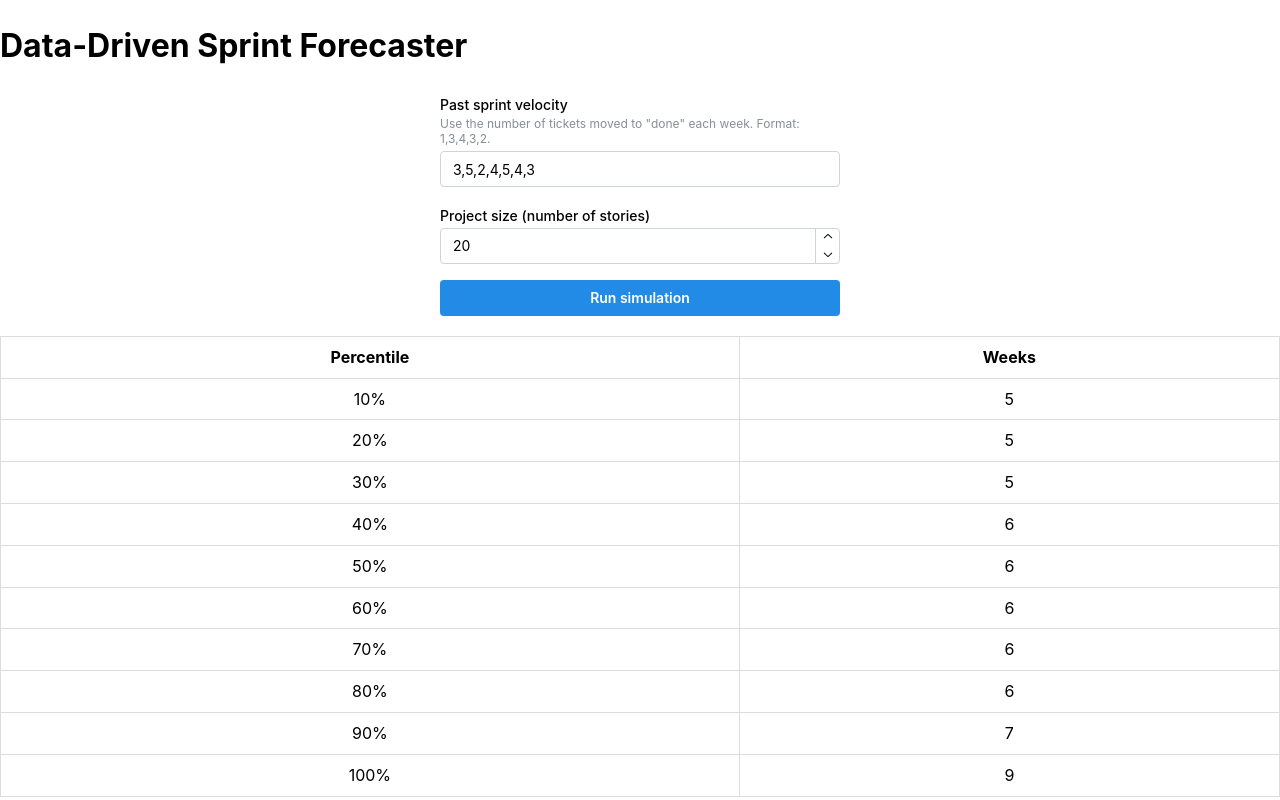
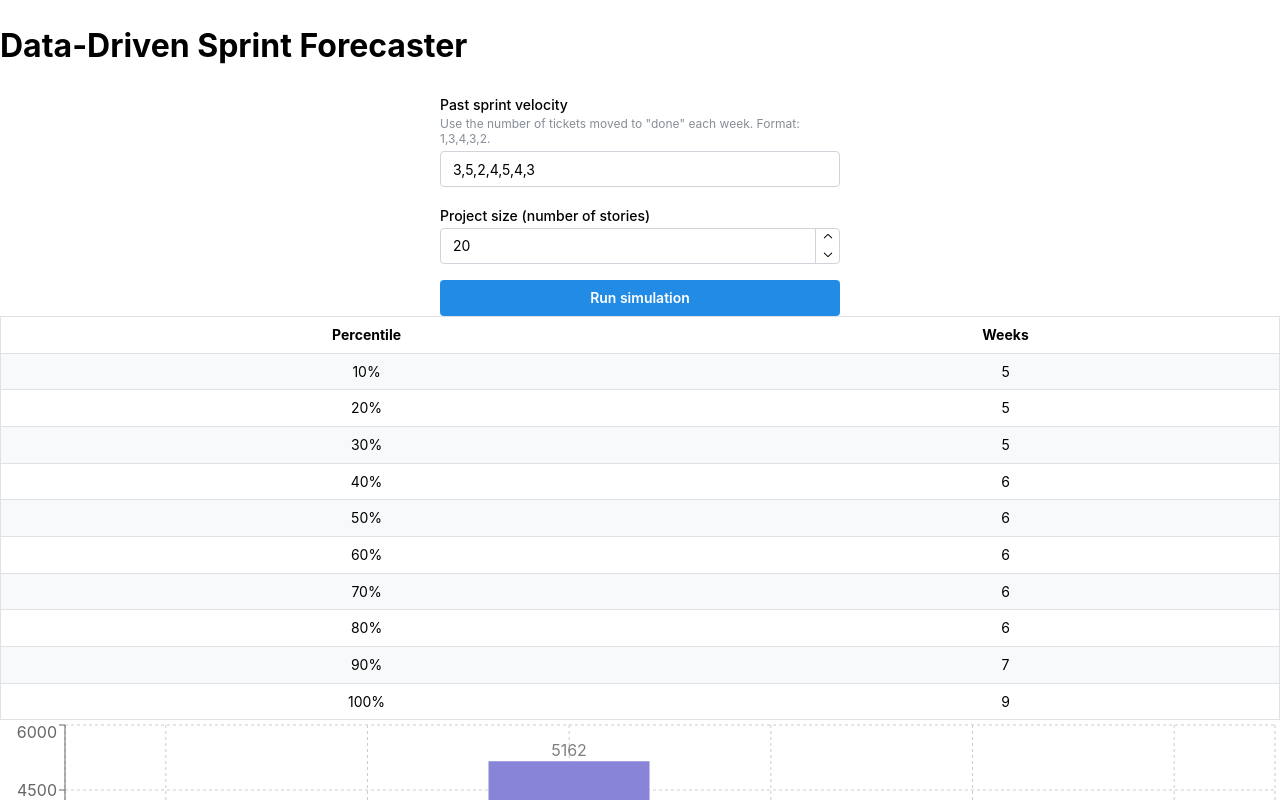
Before and after one commit to ZakLaughton/monte-carlo-forecaster, a React (Vite) app: page / in a window 1280 px wide. Both pictures are taken after a click on the button "Run simulation". Shown: the top 800 px of the page. Built offline with nearby package versions, Linux system fonts and the light colour scheme.

Commit message:
migrate results table to mantine

```diff
--- a/src/components/DeliveryOddsChart.tsx
+++ b/src/components/DeliveryOddsChart.tsx
@@ -10,6 +10,7 @@ import {
 import { BarChart, Bar } from "recharts";
 import { LabelList } from "recharts";
 import { AreaChart, Area } from "recharts";
+import { Table } from "@mantine/core";
 
 type Props = {
   data: { weeks: number; p: number; count: number }[];
@@ -57,42 +58,22 @@ export function DeliveryOddsTable({ data }: Props) {
   const percentiles = calculatePercentileData(data);
 
   return (
-    <table
-      style={{ width: "100%", borderCollapse: "collapse", marginTop: "20px" }}
-    >
-      <thead>
-        <tr>
-          <th style={{ border: "1px solid #ddd", padding: "8px" }}>
-            Percentile
-          </th>
-          <th style={{ border: "1px solid #ddd", padding: "8px" }}>Weeks</th>
-        </tr>
-      </thead>
-      <tbody>
+    <Table striped highlightOnHover withTableBorder>
+      <Table.Thead>
+        <Table.Tr>
+          <Table.Th ta="center">Percentile</Table.Th>
+          <Table.Th ta="center">Weeks</Table.Th>
+        </Table.Tr>
+      </Table.Thead>
+      <Table.Tbody>
         {percentiles.map((row) => (
-          <tr key={row.percentile}>
-            <td
-              style={{
-                border: "1px solid #ddd",
-                padding: "8px",
-                textAlign: "center",
-              }}
-            >
-              {row.percentile}
-            </td>
-            <td
-              style={{
-                border: "1px solid #ddd",
-                padding: "8px",
-                textAlign: "center",
-              }}
-            >
-              {row.weeks}
-            </td>
-          </tr>
+          <Table.Tr key={row.percentile}>
+            <Table.Td ta="center">{row.percentile}</Table.Td>
+            <Table.Td ta="center">{row.weeks}</Table.Td>
+          </Table.Tr>
         ))}
-      </tbody>
-    </table>
+      </Table.Tbody>
+    </Table>
   );
 }
 
```
